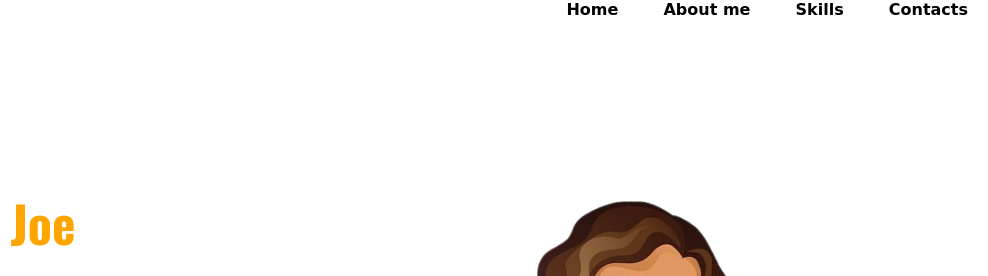
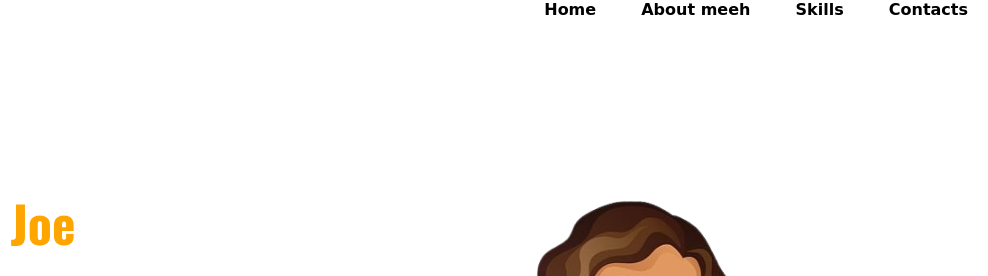
Before and after one commit to amalchikku/Portfolio, a plain HTML site: page index.html in a window 1280 px wide. Shown: the top 276 px of the page, 292-1280 px from the left. Drawn offline with nearby package versions, Linux system fonts and the light colour scheme; a web font is replaced by a local one.

Commit message:
portfolio v2

```diff
--- a/index.html
+++ b/index.html
@@ -29,7 +29,7 @@
          <!-- links -->
           <ul>
             <li class="list-item"> <a class="list" href="#home">Home</a></li>
-            <li class="list-item"> <a class="list" href="#about">About me</a></li>
+            <li class="list-item"> <a class="list" href="#about">About meeh</a></li>
             <li class="list-item"> <a class="list" href="#skill">Skills</a></li>
             <li class="list-item"> <a class="list" href="#contact">Contacts</a></li>
           </ul>
```
